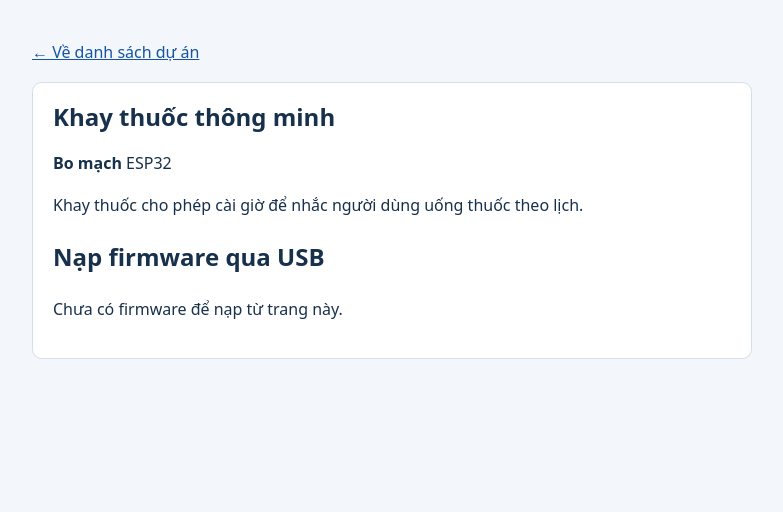
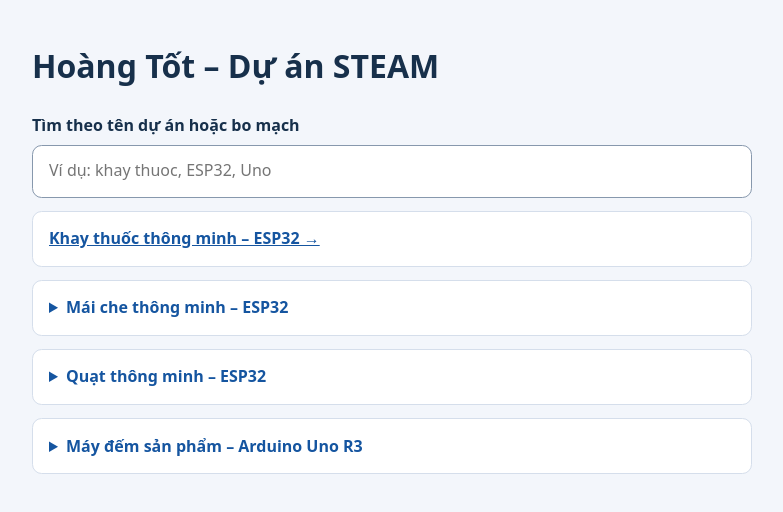
Before and after one commit to hoangtot-steam/hoangtot-steam.github.io, a plain HTML site: page index.html in a window 1280 px wide. Shown: the whole page, without its empty margins (248-1031 px from the left). Drawn offline with Linux system fonts and the light colour scheme.

Commit message:
Update index.html

```diff
--- a/index.html
+++ b/index.html
@@ -3,7 +3,7 @@
 <head>
   <meta charset="utf-8">
   <meta name="viewport" content="width=device-width, initial-scale=1">
-  <title>Khay thuốc thông minh – Hoàng Tốt STEAM</title>
+  <title>Hoàng Tốt – Dự án STEAM</title>
   <style>
     body {
       margin: 0;
@@ -18,36 +18,112 @@
       padding: 0 1rem;
     }
 
-    article {
-      margin-top: 1rem;
-      padding: 1.25rem;
+    label {
+      display: block;
+      margin-bottom: .4rem;
+      font-weight: 600;
+    }
+
+    input {
+      box-sizing: border-box;
+      width: 100%;
+      padding: .8rem 1rem;
+      border: 1px solid #8798ad;
+      border-radius: .6rem;
+      font: inherit;
+    }
+
+    .du-an {
+      margin-top: .8rem;
       border: 1px solid #d5deeb;
       border-radius: .6rem;
       background: white;
     }
 
-    h1 {
-      margin-top: 0;
-      line-height: 1.2;
+    .du-an a,
+    summary {
+      display: block;
+      padding: .9rem 1rem;
+      border-radius: .6rem;
+      color: #1555a0;
+      font-weight: 650;
+      cursor: pointer;
     }
 
-    a {
-      color: #1555a0;
+    summary {
+      display: list-item;
+    }
+
+    .du-an a:hover,
+    summary:hover {
+      background: #e8f1ff;
+    }
+
+    details p {
+      margin: 0;
+      padding: 0 1rem 1rem;
     }
   </style>
 </head>
 <body>
   <main>
-    <a href="./index.html">← Về danh sách dự án</a>
+    <h1>Hoàng Tốt – Dự án STEAM</h1>
 
-    <article>
-      <h1>Khay thuốc thông minh</h1>
-      <p><strong>Bo mạch</strong> ESP32</p>
-      <p>Khay thuốc cho phép cài giờ để nhắc người dùng uống thuốc theo lịch.</p>
+    <label for="tim">Tìm theo tên dự án hoặc bo mạch</label>
+    <input id="tim" type="search" placeholder="Ví dụ: khay thuoc, ESP32, Uno">
 
-      <h2>Nạp firmware qua USB</h2>
-      <p>Chưa có firmware để nạp từ trang này.</p>
-    </article>
+    <p id="khong-co" role="status" hidden>Không tìm thấy dự án phù hợp.</p>
+
+    <section aria-label="Danh sách dự án">
+      <article class="du-an">
+        <a href="./khay-thuoc.html">Khay thuốc thông minh – ESP32 →</a>
+      </article>
+
+      <details class="du-an">
+        <summary>Mái che thông minh – ESP32</summary>
+        <p>Mái che tự đóng hoặc mở theo mưa, ánh sáng, nhiệt độ và độ ẩm.</p>
+      </details>
+
+      <details class="du-an">
+        <summary>Quạt thông minh – ESP32</summary>
+        <p>Quạt bật theo chuyển động và có thể điều khiển bằng Blynk.</p>
+      </details>
+
+      <details class="du-an">
+        <summary>Máy đếm sản phẩm – Arduino Uno R3</summary>
+        <p>Cảm biến hồng ngoại đếm sản phẩm và hiển thị số lượng trên LCD.</p>
+      </details>
+    </section>
   </main>
+
+  <script>
+    const oTim = document.querySelector("#tim");
+    const danhSach = document.querySelectorAll(".du-an");
+    const thongBao = document.querySelector("#khong-co");
+
+    function boDau(chuoi) {
+      return chuoi.toLowerCase().normalize("NFD")
+        .replace(/\p{M}/gu, "")
+        .replaceAll("đ", "d")
+        .trim();
+    }
+
+    function locDuAn() {
+      const tuKhoa = boDau(oTim.value);
+      let coKetQua = false;
+
+      for (const duAn of danhSach) {
+        const ten = duAn.querySelector("a, summary").textContent;
+        const phuHop = boDau(ten).includes(tuKhoa);
+        duAn.hidden = !phuHop;
+        coKetQua = coKetQua || phuHop;
+      }
+
+      thongBao.hidden = coKetQua;
+    }
+
+    oTim.addEventListener("input", locDuAn);
+    locDuAn();
+  </script>
 </body>
 </html>
```
